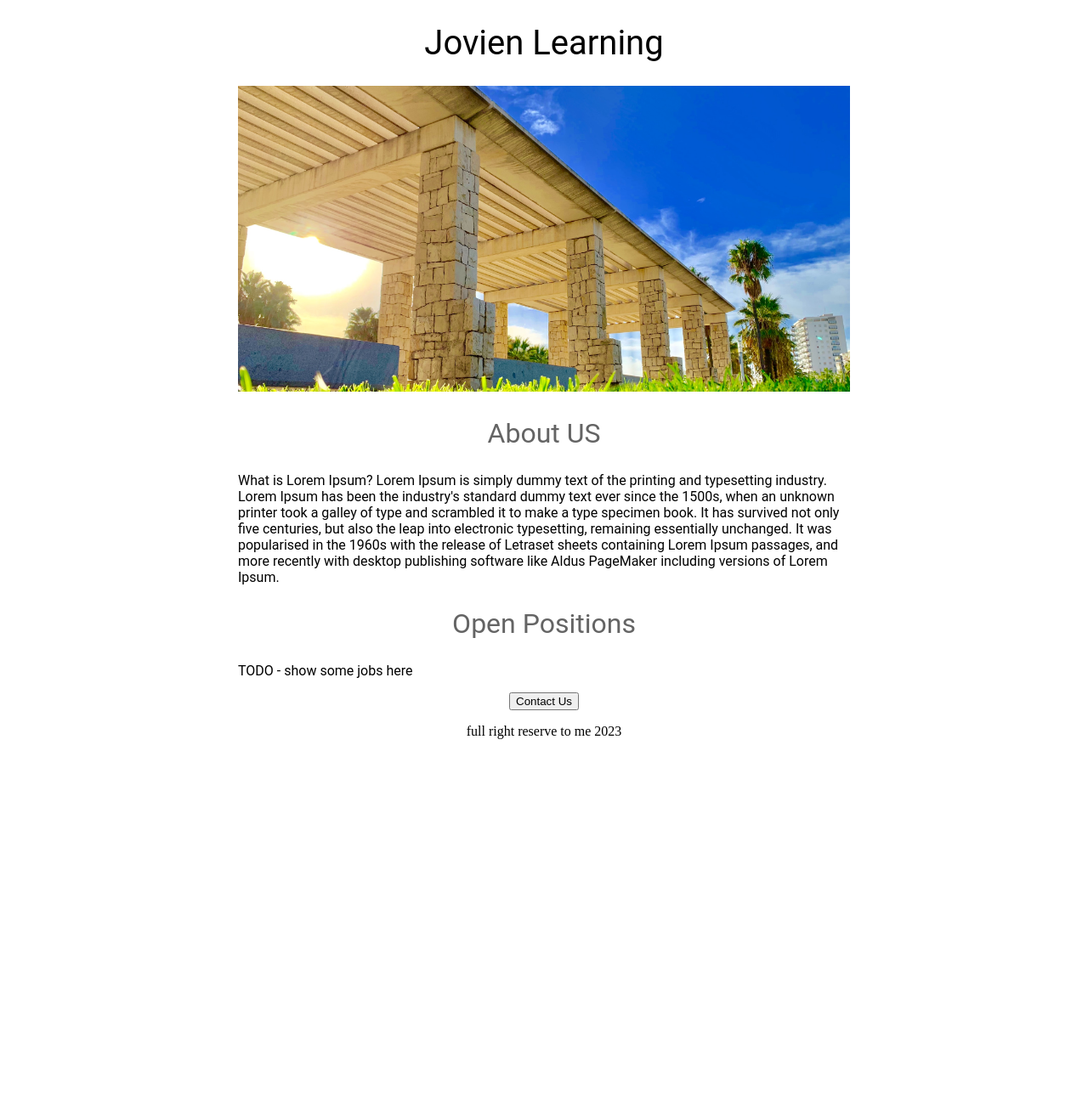
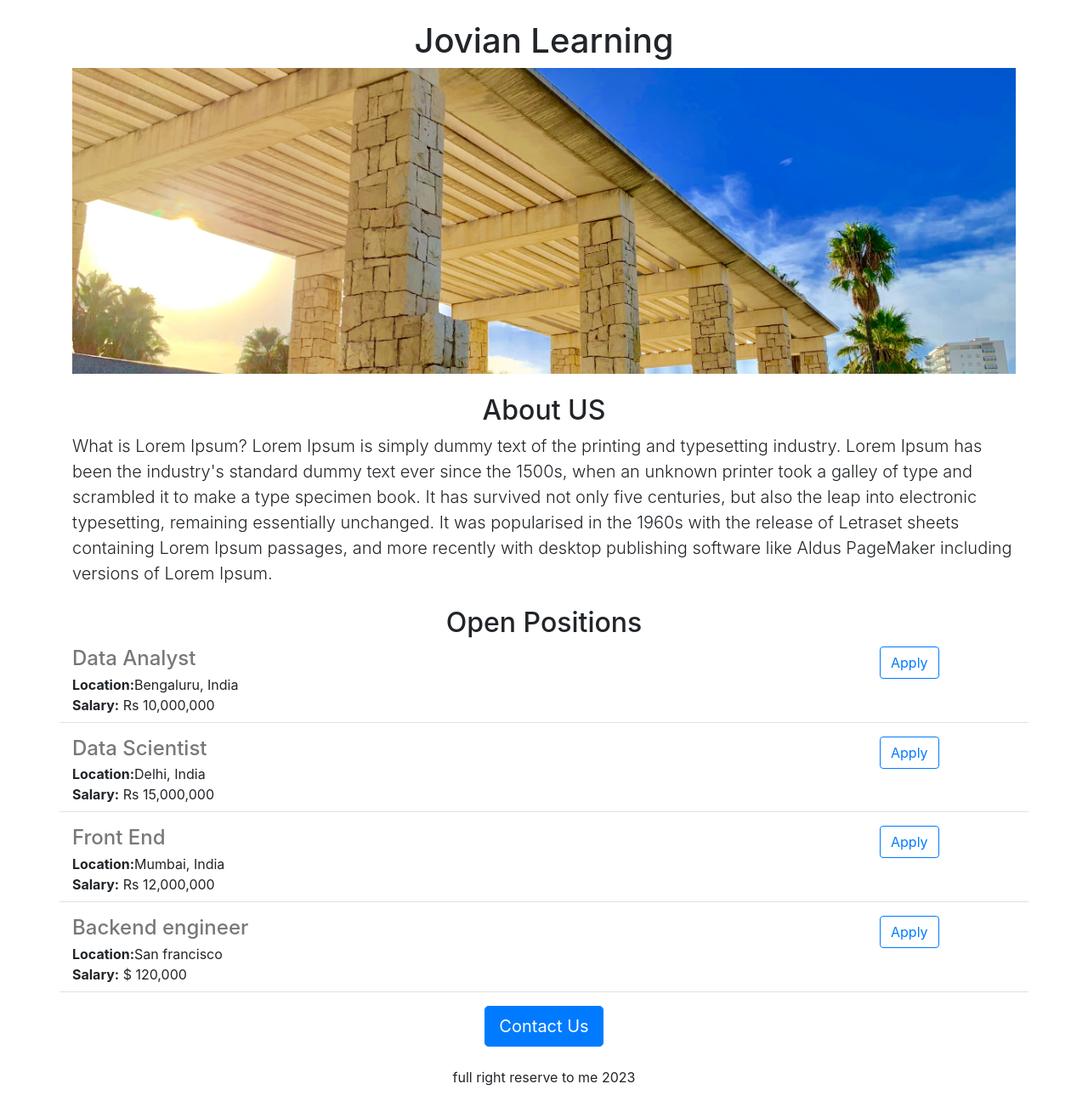
Before and after one commit to browndataguy/website-2, a Flask app: page / in a window 1280 px wide. Shown: the whole page at 85% size. Before the commit the page ends 870 px from the top, so only its background shows below. Run offline with Flask 3, Linux system fonts and the light colour scheme.

Commit message:
added dynamic data and API route

```diff
--- a/main.py
+++ b/main.py
@@ -1,10 +1,47 @@
-from flask import Flask, render_template
+from flask import Flask, render_template, jsonify
 
 main = Flask(__name__)
 
+JOBS = [
+  {
+    'id': 1,
+    'title': 'Data Analyst',
+    'location': 'Bengaluru, India',
+    'salary': 'Rs 10,000,000'
+  },
+
+    {
+    'id': 2,
+    'title': 'Data Scientist',
+    'location': 'Delhi, India',
+    'salary': 'Rs 15,000,000'
+  },
+
+  {
+    'id': 3,
+    'title': 'Front End',
+    'location': 'Mumbai, India',
+    'salary': 'Rs 12,000,000'
+  },
+
+  {
+    'id': 4,
+    'title': 'Backend engineer',
+    'location': 'San francisco',
+    'salary': '$ 120,000'
+  }
+
+
+]
+
 @main.route("/")
 def hello_world():
-  return render_template('home.html')
+  return render_template('home.html', jobs=JOBS,
+                        company_name = 'Jovian')
+
+@main.route("/api/jobs")
+def list_jobs():
+  return jsonify(JOBS)
 
 if __name__ == "__main__":
   main.run(host = '0.0.0.0', debug = True)
--- a/templates/home.html
+++ b/templates/home.html
@@ -2,53 +2,40 @@
 <html>
   <head>
     <title> Learning devlopment </title>
+    <meta charset="utf-8">
+    <meta name="viewport" content="width=device-width, initial-scale=1, shrink-to-fit=no">
+
+    <!-- Bootstrap CSS -->
+    <link rel="stylesheet" href="https://cdn.jsdelivr.net/npm/bootstrap@4.0.0/dist/css/bootstrap.min.css" integrity="sha384-Gn5384xqQ1aoWXA+058RXPxPg6fy4IWvTNh0E263XmFcJlSAwiGgFAW/dAiS6JXm" crossorigin="anonymous">
     <style>
-      h1 {
-        font-size: 40px;
-        font-family: Roboto;
-        font-weight: normal;
-        color: rgb(50,00);
-        text-align: center;
-      }
 
       #banner {
-        width: 100%;
         height: 360px;
         object-fit: cover;
-      }
-
-      h2 {
-        font-size: 32px;
-        font-family: Roboto;
-        font-weight: normal;
-        color: rgb(100,100,100);
-        text-align: center;
-      }
-
-      .bodytext {
-        font-family: Roboto;
-        color: rgb(80)80, 80);
-
-      }
-
-      #container {
-        max-width: 720px;
-        margin: 0 auto;
+        width: 100%;
       }
     </style>
+
   </head>
   <body>
-    <div id = "container">
-     <h1> Jovien Learning</h1>
-     <img id = "banner" src= "https://new-website--browndataguycry.repl.co/static/banner.jpg" >
-    <h2>About US</h2>
-    <p class="bodytext">What is Lorem Ipsum?
+    <div class = "container">
+     <h1 class = "text-center mt-2 mt-4"> {{company_name}} Learning</h1>
+     <img class = "img-responsive" id = "banner" src= "https://new-website--browndataguycry.repl.co/static/banner.jpg" >
+    <h2 class = "text-center mt-2 mt-4">About US</h2>
+    <p class="lead">What is Lorem Ipsum?
   Lorem Ipsum is simply dummy text of the printing and typesetting industry. Lorem Ipsum has been the industry's standard dummy text ever since the 1500s, when an unknown printer took a galley of type and scrambled it to make a type specimen book. It has survived not only five centuries, but also the leap into electronic typesetting, remaining essentially unchanged. It was popularised in the 1960s with the release of Letraset sheets containing Lorem Ipsum passages, and more recently with desktop publishing software like Aldus PageMaker including versions of Lorem Ipsum.</p>
-      <h2>Open Positions</h2>
-      <p class="bodytext"> TODO - show some jobs here</p>
-      <div style = "text-align: center;">
-      <button> Contact Us</button>
-        <p> full right reserve to me 2023</p>
+      <h2 class = "text-center mt-2 mt-4">Open Positions</h2>
+       <div >
+         {% for job in jobs %}
+
+          {% include 'jobitems.html' %}
+
+         {% endfor %}
+
+       </div>
+      <div class = "text-center">
+      <button class="btn btn-primary btn-lg"> Contact Us</button>
+        <p class="mt-4"> full right reserve to me 2023</p>
       </div>
 
       </div>
--- /dev/null
+++ b/templates/jobitems.html
@@ -0,0 +1,18 @@
+<div class = "border-bottom row" style="margin-bottom: 16px;padding-bottom:8px">
+  <div class= "col-10">
+    <h4 style = "color: rgb(120,120,120); margin-bottom: 4px;">
+      {{job['title']}}
+    </h4>
+    <div>
+      <b>Location:</b>{{job['location']}}
+    </div>
+    {%if 'salary' in job%}
+    <div>
+     <b> Salary:</b> {{job['salary']}}
+    </div>
+  </div>
+  {% endif %}
+  <div class="col-2">
+    <button type="button" class="btn btn-outline-primary">Apply</button>
+  </div>
+</div>
```
